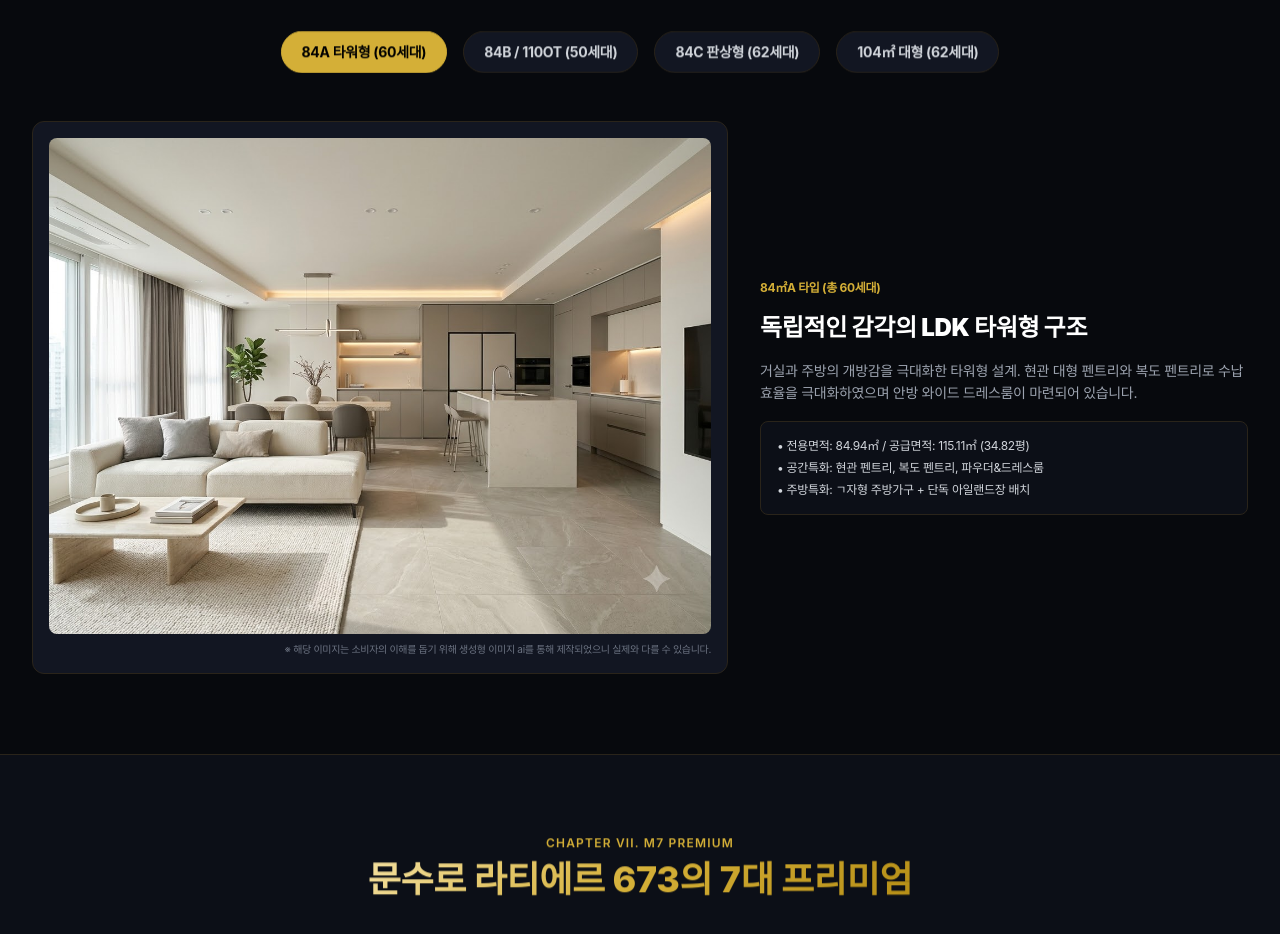
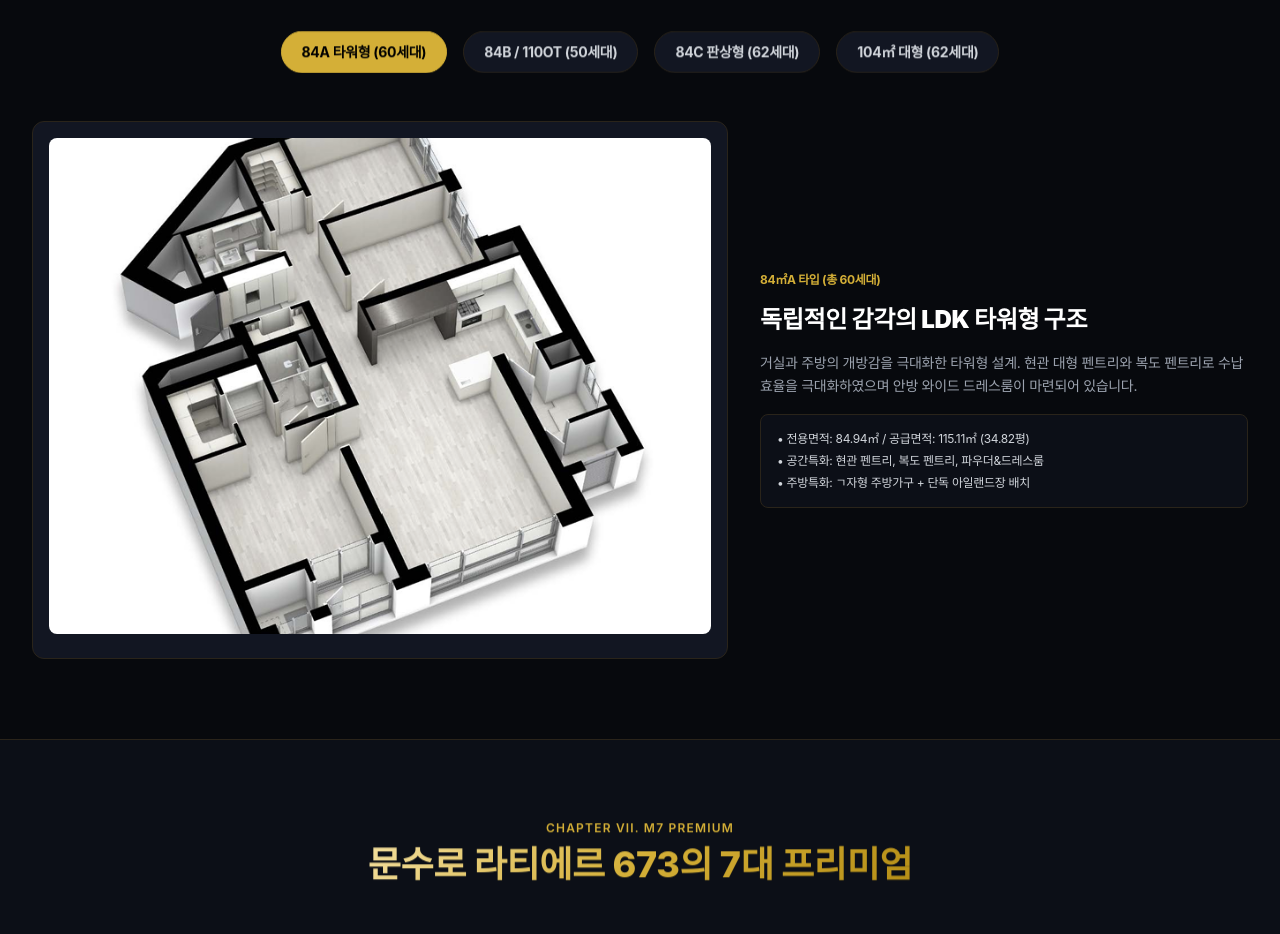
Before and after one commit to Hyoseok2025/munsuro-latiere673, a plain HTML site: page index.html in a window 1280 px wide. Shown: the part 4620-5554 px from the top of the page. Drawn offline with nearby package versions, Linux system fonts and the light colour scheme; a web font is replaced by a local one.

Commit message:
ㅁㅇㄻㄴㄹ

```diff
--- a/index.html
+++ b/index.html
@@ -511,8 +511,8 @@
       <!-- 1) 84A 평면 (8.jpg) -->
       <div id="panel-plan84a" class="tab-panel grid grid-cols-1 lg:grid-cols-12 gap-8 items-center">
         <div class="lg:col-span-7 bg-[#121622] rounded-xl p-4 border border-[#2A241A]">
-          <img src="images/8.jpg" alt="84A 평면 인테리어" class="w-full aspect-[4/3] object-cover rounded-lg">
-          <p class="text-[10px] text-gray-500 mt-2 text-right">※ 해당 이미지는 소비자의 이해를 돕기 위해 생성형 이미지 ai를 통해 제작되었으니 실제와 다를 수 있습니다.</p>
+          <img src="images/8-1.png" alt="84A 평면 인테리어" class="w-full aspect-[4/3] object-cover rounded-lg">
+          <p class="text-[10px] text-gray-500 mt-2 text-right">
         </div>
         <div class="lg:col-span-5 space-y-4">
           <span class="text-xs text-[#D4AF37] font-bold block">84㎡A 타입 (총 60세대)</span>
@@ -531,8 +531,8 @@
       <!-- 2) 84B & 110OT 평면 (9.jpg) -->
       <div id="panel-plan84b" class="tab-panel hidden grid grid-cols-1 lg:grid-cols-12 gap-8 items-center">
         <div class="lg:col-span-7 bg-[#121622] rounded-xl p-4 border border-[#2A241A]">
-          <img src="images/9.jpg" alt="84B 평면 인테리어" class="w-full aspect-[4/3] object-cover rounded-lg">
-          <p class="text-[10px] text-gray-500 mt-2 text-right">※ 해당 이미지는 소비자의 이해를 돕기 위해 생성형 이미지 ai를 통해 제작되었으니 실제와 다를 수 있습니다.</p>
+          <img src="images/9-1.png" alt="84B 평면 인테리어" class="w-full aspect-[4/3] object-cover rounded-lg">
+          <p class="text-[10px] text-gray-500 mt-2 text-right">
         </div>
         <div class="lg:col-span-5 space-y-4">
           <span class="text-xs text-[#D4AF37] font-bold block">84㎡B (15세대) & 오피스텔 110㎡ (35실)</span>
@@ -551,8 +551,8 @@
       <!-- 3) 84C 평면 (10.jpg) -->
       <div id="panel-plan84c" class="tab-panel hidden grid grid-cols-1 lg:grid-cols-12 gap-8 items-center">
         <div class="lg:col-span-7 bg-[#121622] rounded-xl p-4 border border-[#2A241A]">
-          <img src="images/10.jpg" alt="84C 평면 인테리어" class="w-full aspect-[4/3] object-cover rounded-lg">
-          <p class="text-[10px] text-gray-500 mt-2 text-right">※ 해당 이미지는 소비자의 이해를 돕기 위해 생성형 이미지 ai를 통해 제작되었으니 실제와 다를 수 있습니다.</p>
+          <img src="images/10-1.png" alt="84C 평면 인테리어" class="w-full aspect-[4/3] object-cover rounded-lg">
+          <p class="text-[10px] text-gray-500 mt-2 text-right">
         </div>
         <div class="lg:col-span-5 space-y-4">
           <span class="text-xs text-[#D4AF37] font-bold block">84㎡C 타입 (총 62세대)</span>
@@ -571,9 +571,8 @@
       <!-- 4) 104 평면 (11.jpg) -->
       <div id="panel-plan104" class="tab-panel hidden grid grid-cols-1 lg:grid-cols-12 gap-8 items-center">
         <div class="lg:col-span-7 bg-[#121622] rounded-xl p-4 border border-[#2A241A]">
-          <img src="images/11.jpg" alt="104 평면 인테리어" class="w-full aspect-[4/3] object-cover rounded-lg">
-          <p class="text-[10px] text-gray-500 mt-2 text-right">※ 해당 이미지는 소비자의 이해를 돕기 위해 생성형 이미지 ai를 통해 제작되었으니 실제와 다를 수 있습니다.</p>
-        </div>
+          <img src="images/11-1.png" alt="104 평면 인테리어" class="w-full aspect-[4/3] object-cover rounded-lg">
+          <p class="text-[10px] text-gray-500 mt-2 text-right">
         <div class="lg:col-span-5 space-y-4">
           <span class="text-xs text-[#D4AF37] font-bold block">104㎡ 타입 (총 62세대) - 43평형</span>
           <h3 class="text-2xl font-black text-white">신정동 13년 만의 희소 가치 40평형대</h3>
```
Also changed, not shown: images/10-1.png (added), images/11-1.png (added), images/8-1.png (added), images/9-1.png (added).
